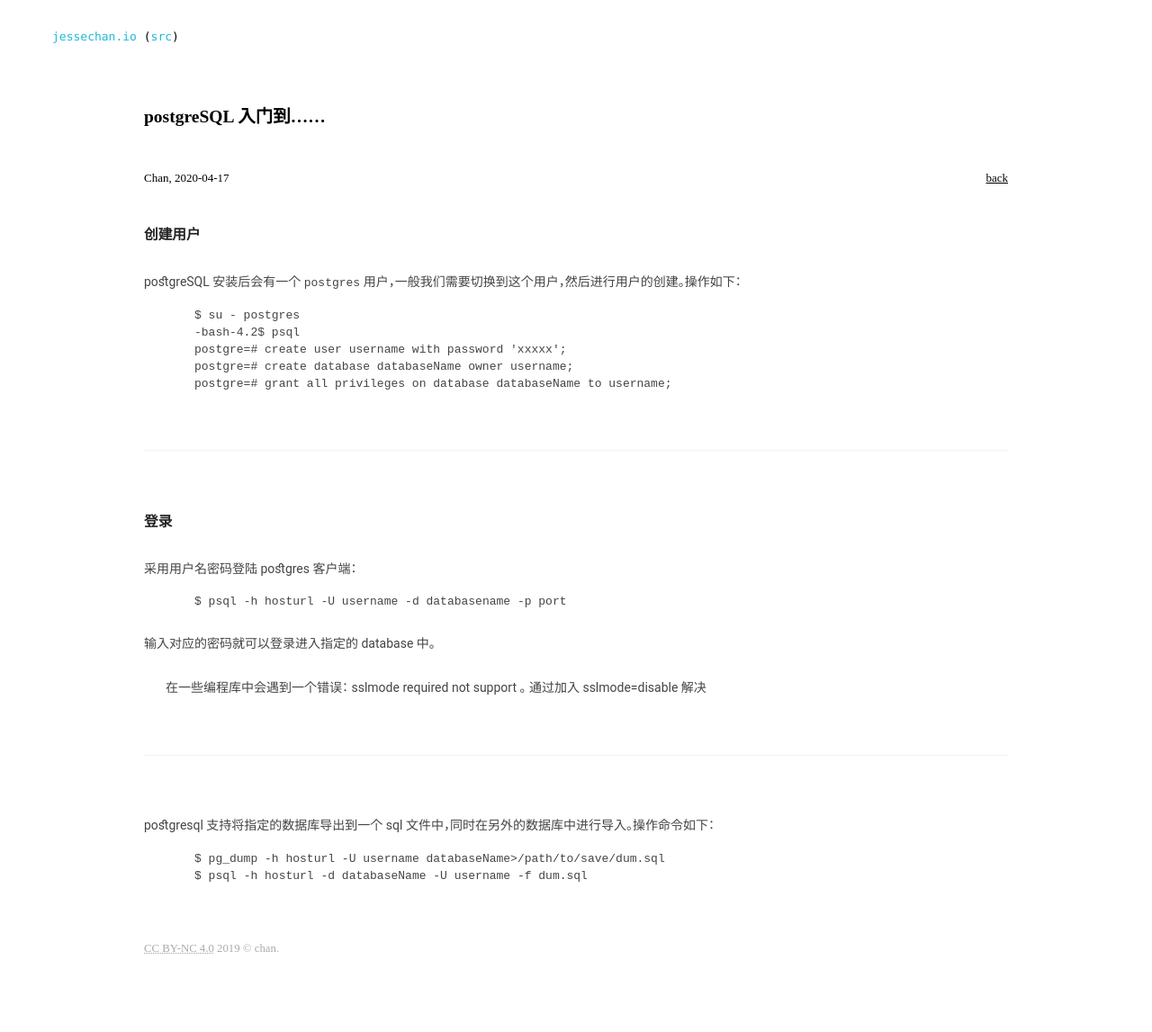
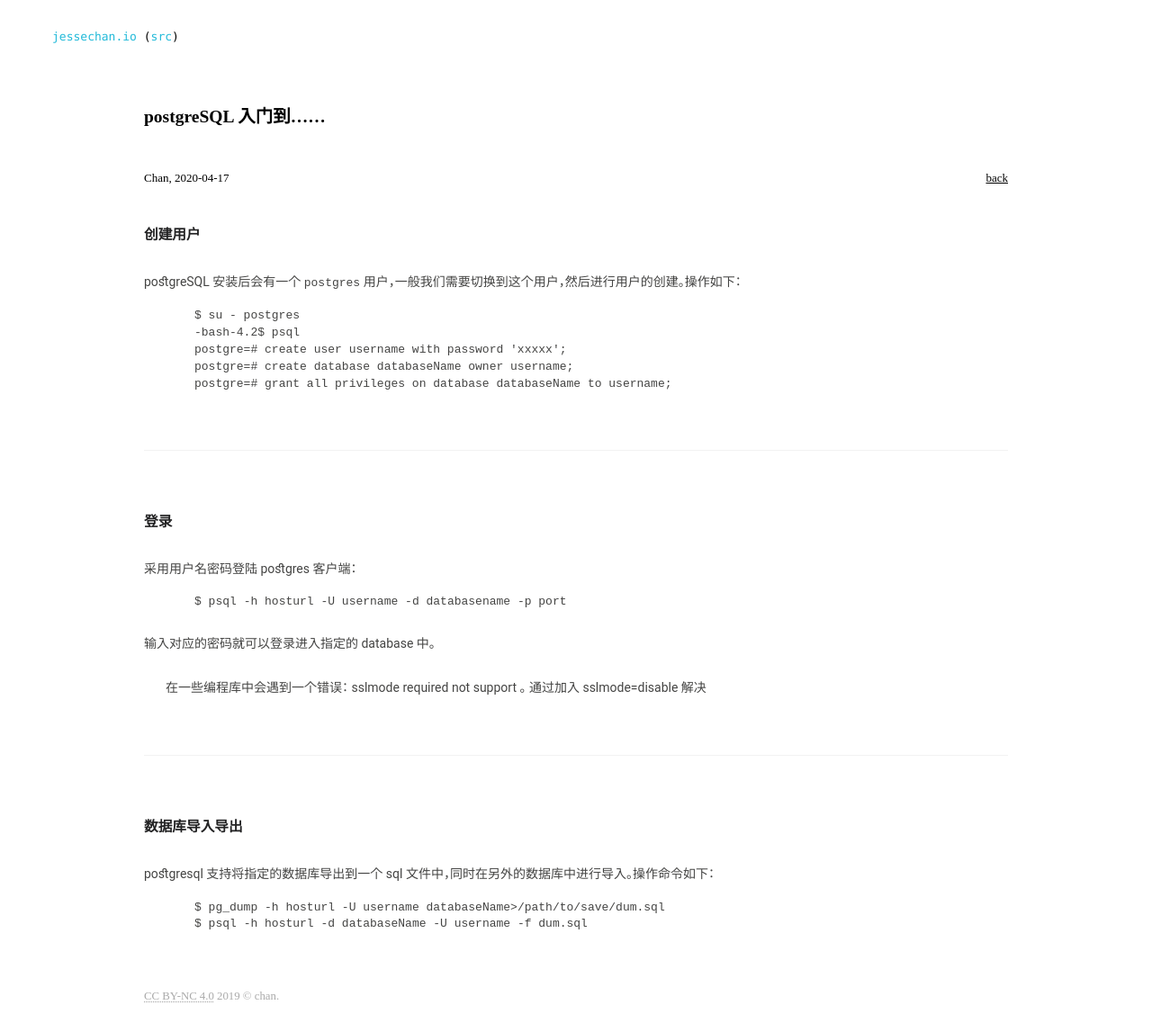
Before and after one commit to JesseEisen/chan, a Jekyll site: the page built from _posts/2020-04-17-postgreSql-note.md, in a window 1280 px wide. Shown: the whole page at 90% size. Built offline with Jekyll 4.4.1, drawn with Linux system fonts in a browser that asks for light colours; our own code applies the rules of GitHub Pages for plain Markdown files; before the commit the page ends 1094 px from its top, so only the background shows below that.

Commit message:
fix title miss

````diff
--- a/_posts/2020-04-17-postgreSql-note.md
+++ b/_posts/2020-04-17-postgreSql-note.md
@@ -34,6 +34,8 @@ $ psql -h hosturl -U username -d databasename -p port
 
 ---
 
+### 数据库导入导出
+
 postgresql 支持将指定的数据库导出到一个 sql 文件中，同时在另外的数据库中进行导入。操作命令如下：
 
 ```bash
````
